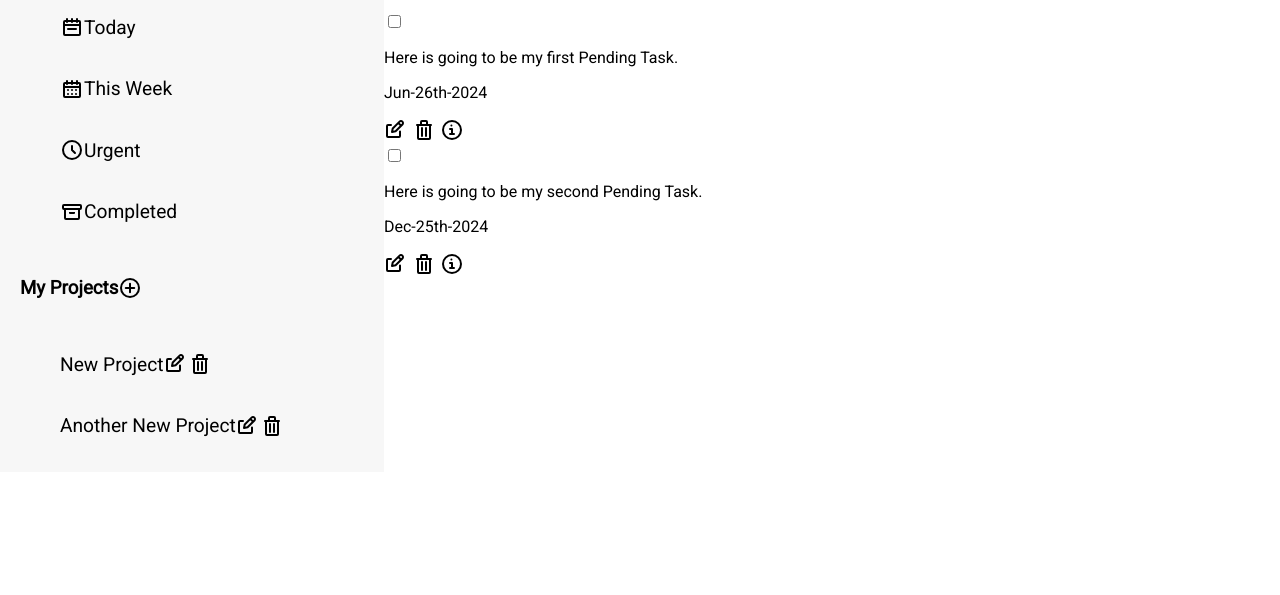
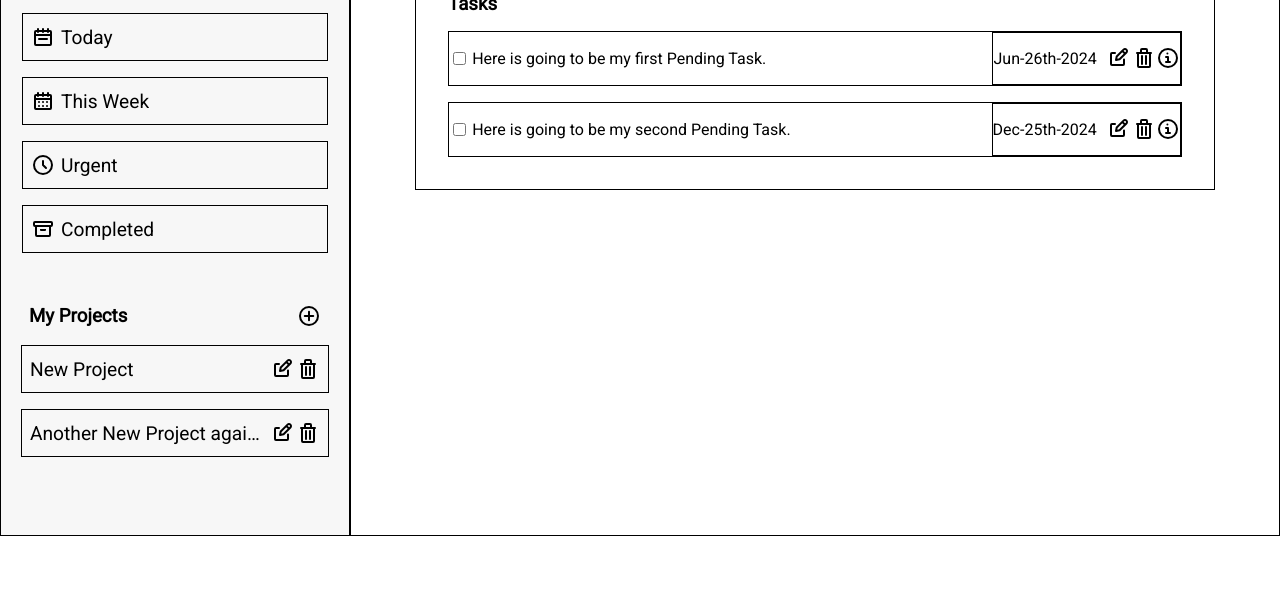
Before and after one commit to Maiker260/To-Do-List, a website built with webpack: page src/index.html in a window 1280 px wide. Shown: the part 205-800 px from the top of the page. Built offline with nearby package versions, Linux system fonts and the light colour scheme.

Commit message:
add a grid design

```diff
--- a/src/index.html
+++ b/src/index.html
@@ -15,36 +15,36 @@
         <h1 class="main_header_main_title">My To-Do LIST</h1>
     </header>
     <nav class="left_side_navbar_section">
-        <section class="left_side_navbar_list_title left_side_navbar_first_list_container">
-            <header class="left_side_navbar_first_list_main_title_container">
+        <section class="left_side_navbar_lists_container left_side_navbar_first_list_container">
+            <header class="left_side_navbar_list_all_titles left_side_navbar_first_list_main_title_container">
                 <h3 class="left_side_navbar_first_list_main_title">My Tasks</h3>
             </header>
-            <ul class="left_side_navbar_first_list">
-                <li id="left_side_navbar_first_list_all_tasks" class="left_side_navbar_list_title left_side_navbar_first_list flex">
+            <ul class="left_side_navbar_first_list flex">
+                <li id="left_side_navbar_first_list_all_tasks" class="left_side_navbar_list_all_titles left_side_navbar_list_titles icon_text_center left_side_navbar_first_list_titles flex">
                     <svg class="left_side_navbar_first_list_icon" aria-hidden="true" xmlns="http://www.w3.org/2000/svg" width="24" height="24" fill="none" viewBox="0 0 24 24">
                         <path stroke="currentColor" stroke-linecap="round" stroke-linejoin="round" stroke-width="2" d="M13.5 8H4m0-2v13a1 1 0 0 0 1 1h14a1 1 0 0 0 1-1V9a1 1 0 0 0-1-1h-5.032a1 1 0 0 1-.768-.36l-1.9-2.28a1 1 0 0 0-.768-.36H5a1 1 0 0 0-1 1Z"/>
                     </svg>
                     <p class="left_side_navbar_task_title">All Tasks</p>
                 </li>
-                <li id="left_side_navbar_first_list_today" class="left_side_navbar_list_title left_side_navbar_first_list flex">
+                <li id="left_side_navbar_first_list_today" class="left_side_navbar_list_all_titles left_side_navbar_list_titles icon_text_center left_side_navbar_first_list_titles flex">
                     <svg class="left_side_navbar_first_list_icon" aria-hidden="true" xmlns="http://www.w3.org/2000/svg" width="24" height="24" fill="none" viewBox="0 0 24 24">
                         <path stroke="currentColor" stroke-linecap="round" stroke-linejoin="round" stroke-width="2" d="M4 10h16M8 14h8m-4-7V4M7 7V4m10 3V4M5 20h14a1 1 0 0 0 1-1V7a1 1 0 0 0-1-1H5a1 1 0 0 0-1 1v12a1 1 0 0 0 1 1Z"/>
                     </svg>
                     <p class="left_side_navbar_task_title">Today</p>
                 </li>
-                <li id="left_side_navbar_first_list_this_week" class="left_side_navbar_list_title left_side_navbar_first_list flex">
+                <li id="left_side_navbar_first_list_this_week" class="left_side_navbar_list_all_titles left_side_navbar_list_titles icon_text_center left_side_navbar_first_list_titles flex">
                     <svg class="left_side_navbar_first_list_icon" aria-hidden="true" xmlns="http://www.w3.org/2000/svg" width="24" height="24" fill="none" viewBox="0 0 24 24">
                         <path stroke="currentColor" stroke-linecap="round" stroke-linejoin="round" stroke-width="2" d="M4 10h16m-8-3V4M7 7V4m10 3V4M5 20h14a1 1 0 0 0 1-1V7a1 1 0 0 0-1-1H5a1 1 0 0 0-1 1v12a1 1 0 0 0 1 1Zm3-7h.01v.01H8V13Zm4 0h.01v.01H12V13Zm4 0h.01v.01H16V13Zm-8 4h.01v.01H8V17Zm4 0h.01v.01H12V17Zm4 0h.01v.01H16V17Z"/>
                     </svg>
                     <p class="left_side_navbar_task_title">This Week</p>
                 </li>
-                <li id="left_side_navbar_first_list_urgent" class="left_side_navbar_list_title left_side_navbar_first_list flex">
+                <li id="left_side_navbar_first_list_urgent" class="left_side_navbar_list_all_titles left_side_navbar_list_titles icon_text_center left_side_navbar_first_list_titles flex">
                     <svg class="left_side_navbar_first_list_icon" aria-hidden="true" xmlns="http://www.w3.org/2000/svg" width="24" height="24" fill="none" viewBox="0 0 24 24">
                         <path stroke="currentColor" stroke-linecap="round" stroke-linejoin="round" stroke-width="2" d="M12 8v4l3 3m6-3a9 9 0 1 1-18 0 9 9 0 0 1 18 0Z"/>
                     </svg>
                     <p class="left_side_navbar_task_title">Urgent</p>
                 </li>
-                <li id="left_side_navbar_first_list_completed" class="left_side_navbar_list_title left_side_navbar_first_list flex">
+                <li id="left_side_navbar_first_list_completed" class="left_side_navbar_list_all_titles left_side_navbar_list_titles icon_text_center left_side_navbar_first_list_titles flex">
                     <svg class="left_side_navbar_first_list_icon" aria-hidden="true" xmlns="http://www.w3.org/2000/svg" width="24" height="24" fill="none" viewBox="0 0 24 24">
                         <path stroke="currentColor" stroke-linejoin="round" stroke-width="2" d="M10 12v1h4v-1m4 7H6a1 1 0 0 1-1-1V9h14v9a1 1 0 0 1-1 1ZM4 5h16a1 1 0 0 1 1 1v2a1 1 0 0 1-1 1H4a1 1 0 0 1-1-1V6a1 1 0 0 1 1-1Z"/>
                     </svg>
@@ -52,49 +52,57 @@
                 </li>
             </ul>
         </section>
-        <section class="left_side_navbar_second_list_container">
-            <header class="left_side_navbar_list_title left_side_navbar_second_list_main_title_container flex">
+        <section class="left_side_navbar_lists_container left_side_navbar_second_list_container">
+            <header class="left_side_navbar_list_all_titles icon_text_center left_side_navbar_second_list_titles left_side_navbar_second_list_main_title_container flex">
                 <h3 class="left_side_navbar_second_list_main_title">My Projects</h3>
                 <svg class="left_side_navbar_second_list_main_title_icon" aria-hidden="true" xmlns="http://www.w3.org/2000/svg" width="24" height="24" fill="none" viewBox="0 0 24 24">
                     <path stroke="currentColor" stroke-linecap="round" stroke-linejoin="round" stroke-width="2" d="M12 7.757v8.486M7.757 12h8.486M21 12a9 9 0 1 1-18 0 9 9 0 0 1 18 0Z"/>
                 </svg>
             </header>
-            <ul class="left_side_navbar_second_list">
-                <li id="second_navbar_newProject" class="left_side_navbar_list_title left_side_navbar_second_list_project flex">
+            <ul class="left_side_navbar_second_list flex">
+                <li id="second_navbar_newProject" class="left_side_navbar_list_all_titles left_side_navbar_list_titles icon_text_center left_side_navbar_second_list_titles left_side_navbar_second_list_project flex">
                     <p class="left_side_navbar_task_title">New Project</p>
+                    <div class="left_side_navbar_second_list_icons_container flex">
                         <svg class="left_side_navbar_second_list_project_icon" aria-hidden="true" xmlns="http://www.w3.org/2000/svg" width="24" height="24" fill="none" viewBox="0 0 24 24">
                             <path stroke="currentColor" stroke-linecap="round" stroke-linejoin="round" stroke-width="2" d="m14.304 4.844 2.852 2.852M7 7H4a1 1 0 0 0-1 1v10a1 1 0 0 0 1 1h11a1 1 0 0 0 1-1v-4.5m2.409-9.91a2.017 2.017 0 0 1 0 2.853l-6.844 6.844L8 14l.713-3.565 6.844-6.844a2.015 2.015 0 0 1 2.852 0Z"/>
                         </svg>
                         <svg class="left_side_navbar_second_list_project_icon" aria-hidden="true" xmlns="http://www.w3.org/2000/svg" width="24" height="24" fill="none" viewBox="0 0 24 24">
                             <path stroke="currentColor" stroke-linecap="round" stroke-linejoin="round" stroke-width="2" d="M5 7h14m-9 3v8m4-8v8M10 3h4a1 1 0 0 1 1 1v3H9V4a1 1 0 0 1 1-1ZM6 7h12v13a1 1 0 0 1-1 1H7a1 1 0 0 1-1-1V7Z"/>
                         </svg>
+                    </div>
                 </li>
-                <li id="second_navbar_anotherNewproject" class="left_side_navbar_list_title left_side_navbar_second_list_project flex">
-                    <p class="left_side_navbar_task_title">Another New Project</p>
+                <li id="second_navbar_anotherNewproject" class="left_side_navbar_list_all_titles left_side_navbar_list_titles icon_text_center left_side_navbar_second_list_titles left_side_navbar_second_list_project flex">
+                    <p class="left_side_navbar_task_title">Another New Project again and again</p>
+                    <div class="left_side_navbar_second_list_icons_container flex">
                         <svg class="left_side_navbar_second_list_project_icon" aria-hidden="true" xmlns="http://www.w3.org/2000/svg" width="24" height="24" fill="none" viewBox="0 0 24 24">
                             <path stroke="currentColor" stroke-linecap="round" stroke-linejoin="round" stroke-width="2" d="m14.304 4.844 2.852 2.852M7 7H4a1 1 0 0 0-1 1v10a1 1 0 0 0 1 1h11a1 1 0 0 0 1-1v-4.5m2.409-9.91a2.017 2.017 0 0 1 0 2.853l-6.844 6.844L8 14l.713-3.565 6.844-6.844a2.015 2.015 0 0 1 2.852 0Z"/>
                         </svg>
                         <svg class="left_side_navbar_second_list_project_icon" aria-hidden="true" xmlns="http://www.w3.org/2000/svg" width="24" height="24" fill="none" viewBox="0 0 24 24">
                             <path stroke="currentColor" stroke-linecap="round" stroke-linejoin="round" stroke-width="2" d="M5 7h14m-9 3v8m4-8v8M10 3h4a1 1 0 0 1 1 1v3H9V4a1 1 0 0 1 1-1ZM6 7h12v13a1 1 0 0 1-1 1H7a1 1 0 0 1-1-1V7Z"/>
                         </svg>
+                    </div>
                 </li>
             </ul>
         </section>
     </nav>
     <main class="main_content_section">
-        <header class="main_content_section_main_title_container">
+        <header class="main_content_section_main_title_container icon_text_center flex">
             <svg class="main_content_section_main_title_container_icon" aria-hidden="true" xmlns="http://www.w3.org/2000/svg" width="24" height="24" fill="none" viewBox="0 0 24 24">
                 <path stroke="currentColor" stroke-linecap="round" stroke-linejoin="round" stroke-width="2" d="M13.5 8H4m0-2v13a1 1 0 0 0 1 1h14a1 1 0 0 0 1-1V9a1 1 0 0 0-1-1h-5.032a1 1 0 0 1-.768-.36l-1.9-2.28a1 1 0 0 0-.768-.36H5a1 1 0 0 0-1 1Z"/>
             </svg>
             <h2 class="main_content_section_main_title">All</h2>
         </header>
-        <section class="main_content_section_task_section">
+        <section class="main_content_section_task_container flex">
             <h3 class="main_content_section_task_title">Tasks</h3>
-            <section class="main_content_section_task_list_container">
-                <article class="main_content_section_task">
+            <section class="main_content_section_task_list_container flex">
+                <article class="main_content_section_individual_task flex">
+                    <div class="main_content_section_task_description_left flex">
                         <input type="checkbox" name="task_checkbox" class="main_content_section_task_checkbox" id="task1">
-                    <p class="main_content_section_task_description">Here is going to be my first Pending Task.</p>
+                        <p class="main_content_section_task_description_text">Here is going to be my first Pending Task.</p>
+                    </div>
+                    <div class="main_content_section_task_description_right flex">
                         <p class="main_content_section_task_due_date">Jun-26th-2024</p>
+                        <div class="main_content_section_task_description_right_icons flex">
                             <svg class="main_content_section_task_icon" aria-hidden="true" xmlns="http://www.w3.org/2000/svg" width="24" height="24" fill="none" viewBox="0 0 24 24">
                                 <path stroke="currentColor" stroke-linecap="round" stroke-linejoin="round" stroke-width="2" d="m14.304 4.844 2.852 2.852M7 7H4a1 1 0 0 0-1 1v10a1 1 0 0 0 1 1h11a1 1 0 0 0 1-1v-4.5m2.409-9.91a2.017 2.017 0 0 1 0 2.853l-6.844 6.844L8 14l.713-3.565 6.844-6.844a2.015 2.015 0 0 1 2.852 0Z"/>
                             </svg>
@@ -104,11 +112,17 @@
                             <svg class="main_content_section_task_icon" aria-hidden="true" xmlns="http://www.w3.org/2000/svg" width="24" height="24" fill="none" viewBox="0 0 24 24">
                                 <path stroke="currentColor" stroke-linecap="round" stroke-linejoin="round" stroke-width="2" d="M10 11h2v5m-2 0h4m-2.592-8.5h.01M21 12a9 9 0 1 1-18 0 9 9 0 0 1 18 0Z"/>
                             </svg>
+                        </div>
+                    </div>
                 </article>
-                <article class="main_content_section_task">
+                <article class="main_content_section_individual_task flex">
+                    <div class="main_content_section_task_description_left flex">
                         <input type="checkbox" name="task_checkbox" class="main_content_section_task_checkbox" id="task1">
-                    <p class="main_content_section_task_description">Here is going to be my second Pending Task.</p>
+                        <p class="main_content_section_task_description_text">Here is going to be my second Pending Task.</p>
+                    </div>
+                    <div class="main_content_section_task_description_right flex">
                         <p class="main_content_section_task_due_date">Dec-25th-2024</p>
+                        <div class="main_content_section_task_description_right_icons flex">
                             <svg class="main_content_section_task_icon" aria-hidden="true" xmlns="http://www.w3.org/2000/svg" width="24" height="24" fill="none" viewBox="0 0 24 24">
                                 <path stroke="currentColor" stroke-linecap="round" stroke-linejoin="round" stroke-width="2" d="m14.304 4.844 2.852 2.852M7 7H4a1 1 0 0 0-1 1v10a1 1 0 0 0 1 1h11a1 1 0 0 0 1-1v-4.5m2.409-9.91a2.017 2.017 0 0 1 0 2.853l-6.844 6.844L8 14l.713-3.565 6.844-6.844a2.015 2.015 0 0 1 2.852 0Z"/>
                             </svg>
@@ -118,6 +132,8 @@
                             <svg class="main_content_section_task_icon" aria-hidden="true" xmlns="http://www.w3.org/2000/svg" width="24" height="24" fill="none" viewBox="0 0 24 24">
                                 <path stroke="currentColor" stroke-linecap="round" stroke-linejoin="round" stroke-width="2" d="M10 11h2v5m-2 0h4m-2.592-8.5h.01M21 12a9 9 0 1 1-18 0 9 9 0 0 1 18 0Z"/>
                             </svg>
+                        </div>
+                    </div>
                 </article>
             </section>
         </section>
--- a/src/style.css
+++ b/src/style.css
@@ -19,14 +19,19 @@
 .container {
     display: grid;
     grid-auto-columns: 1fr;
-    grid-template-columns: 0.6fr 1.4fr;
+    grid-template-columns: 0.5fr 1.6fr;
     grid-template-rows: 0.2fr 1.8fr;
     gap: 0px 0px;
     grid-template-areas:
       "main_header_section main_header_section"
       ". .";
       margin: 0;
-  }
+}
+
+.icon_text_center {
+    align-items: center;
+    gap: 6px;
+}
 
 /* Main Header */
 .main_header_section {
@@ -48,17 +53,118 @@
     color: white;
 }
 
-/* Left Side Navbar */
+    /* Left Side Navbar */
 
 .left_side_navbar_section {
     background-color: #F7F7F7;
-    padding-left: 20px;
+    padding: 30px 20px ;
+    max-width: 350px;
+    border: 1px solid black;
 }
 
-.left_side_navbar_list_title {
-    align-items: center;
+.left_side_navbar_list_all_titles {
+    padding: 0.1em 0.5em;
+    max-height: 3em;
 }
 
 .left_side_navbar_task_title {
     font-size: 1.2rem;
+    text-wrap: nowrap;
+    text-overflow: ellipsis;
+    overflow: hidden;
 }
+
+.left_side_navbar_first_list, .left_side_navbar_second_list {
+    padding-left: 0;
+    flex-direction: column;
+    gap: 1em;
+}
+
+.left_side_navbar_lists_container {
+    gap: 1em;
+    flex-direction: column;
+    display: flex;
+}
+
+.left_side_navbar_list_titles {
+    border: 1px solid black;
+}
+
+.left_side_navbar_first_list_main_title, .left_side_navbar_second_list_main_title {
+    margin: 0;
+}
+
+        /* First List Left Side Navbar */
+
+.left_side_navbar_first_list {
+    margin: 1px;
+}
+
+        /* Second List Left Side Navbar */
+
+.left_side_navbar_second_list_container {
+    margin: 3em 0;
+}
+
+.left_side_navbar_second_list {
+    margin: 0;
+}
+
+.left_side_navbar_second_list_titles {
+    justify-content: space-between;
+}
+
+.left_side_navbar_second_list_icons_container {
+    align-items: baseline;
+}
+
+
+/* Main Content Section */
+
+.main_content_section {
+    padding: 13px 4em;
+    border: 1px solid black;
+}
+
+.main_content_section_main_title_container {
+    justify-content: center;
+    border: 1px solid black;
+}
+
+    /* Main Content Section - Content  */
+
+.main_content_section_task_title {
+    margin: 0;
+}
+
+.main_content_section_task_container {
+    flex-direction: column;
+    gap: 1em;
+    padding: 2em;
+    border: 1px solid black;
+}
+
+.main_content_section_task_list_container {
+    flex-direction: column;
+    gap: 1em;
+}
+
+.main_content_section_individual_task {
+    align-items: center;
+    justify-content: space-between;
+    border: 1px solid black;
+}
+
+.main_content_section_task_description_left {
+    gap: 0.2em;
+}
+
+.main_content_section_task_description_right {
+    align-items: center;
+    gap: 0.7em;
+    border: 1px solid black;
+}
+
+.main_content_section_task_description_right_icons {
+
+}
```
Lines whose indentation alone changed are shown as unchanged.
